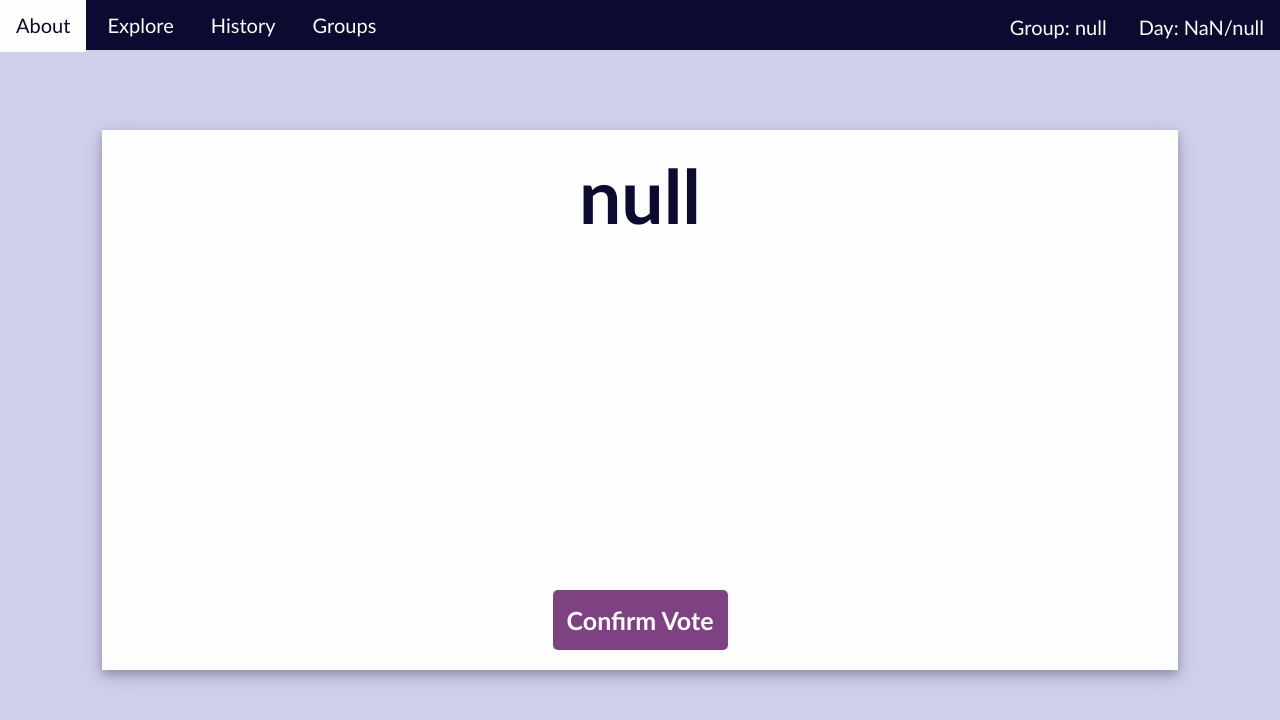
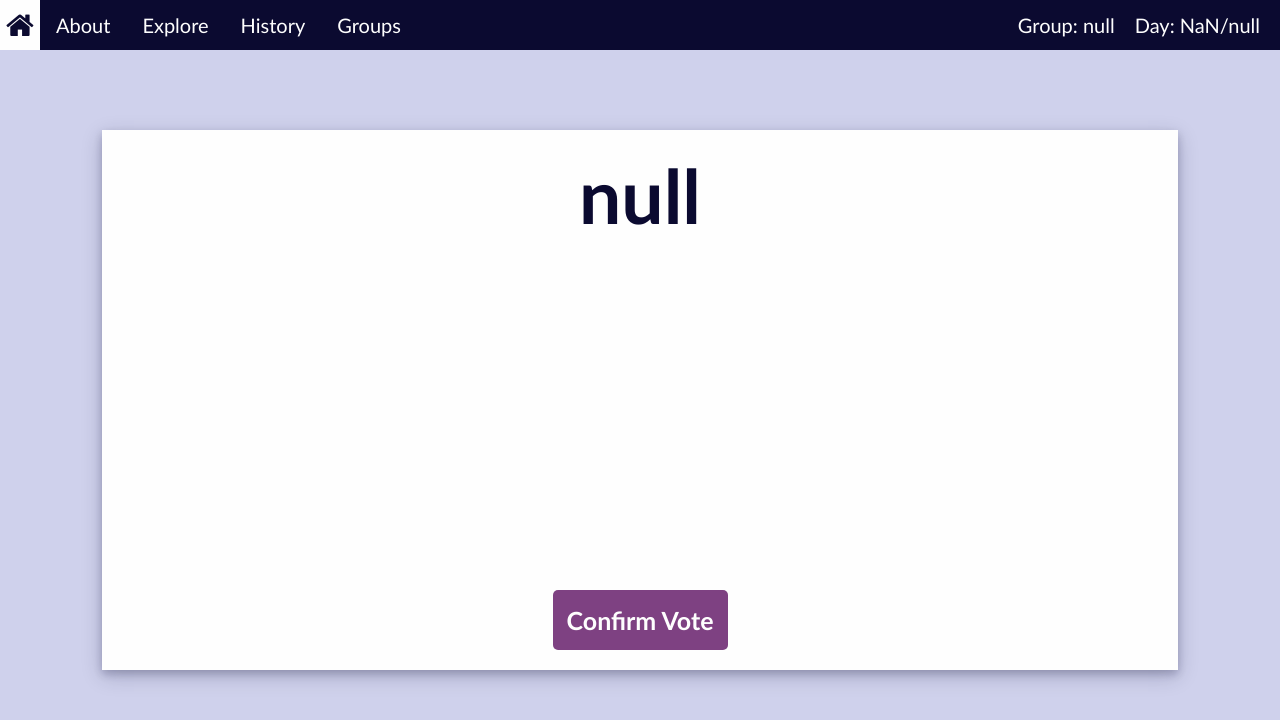
Before and after one commit to gporras3/movie-picker, a plain HTML site: page vote.html in a window 1280 px wide. Drawn offline with Linux system fonts and the light colour scheme.

Commit message:
added home to navbar, fixed formatting

```diff
--- a/home.html
+++ b/home.html
@@ -8,16 +8,10 @@
         <meta name="description" content="">
         <meta name="viewport" content="width=device-width, initial-scale=1">
         <link rel="stylesheet" href="style.css" type="text/css">
+        <link rel="stylesheet" href="https://cdnjs.cloudflare.com/ajax/libs/font-awesome/4.7.0/css/font-awesome.min.css">
     </head>
 
     <body class="body" onload="navbar();">
-        <!-- <embed type="text/html" src="navbar.html"> -->
-        <!-- <div class="navbar">
-            <span>About</span>
-            <span>Explore</span>
-            <span>History</span>
-            <span>Groups</span>
-        </div> -->
 
         <div class="box_vert" >
             <span class="text_main">Welcome to [website name].</span>
@@ -26,7 +20,6 @@
         </div>
 
         <div class="box" id="flex">
-            <!-- <button type="button" class="user-button" onclick="newGroup(); redirect('new_group.html')">New Group</button> -->
             <button type="button" class="user-button" onclick="redirect('new_group.html')">New Group</button>
         	<button class="user-button" onclick="redirect('group_list.html')">Existing Group</button>
         </div>
--- a/style.css
+++ b/style.css
@@ -193,20 +193,23 @@ input {
 }
 
 .navbar {
+    display: flex;
+    align-items: center;
+    justify-content: space-between;
     background-color: var(--navy-blue);
     color: var(--o-color);
     height: 50px;
     font-size: 20px;
+    padding-top: 0px;
 }
 
 .navbar .navtext {
-    padding: 15px 16px;
+    display: inline-block;
+    /* position:absolute; */
+    margin-top: 0px;
+    padding-left: 16px;
+    padding-right: 16px;
     line-height: 50px;
-}
-
-.navbar .navtextRight {
-    padding: 15px 16px;
-    float: right;
 }
 
 .navbar .navtext:hover {
@@ -297,3 +300,18 @@ input {
     font-weight: bold;
     color: var(--navy-blue);
 }
+
+.fa-home {
+    background-color: transparent;
+    width: 40px;
+    height: 50px;
+    color: var(--o-color);
+    border: none;
+    /* padding: 15px 16px; */
+    line-height: 50px;
+}
+
+.fa-home:hover {
+    color: var(--navy-blue);
+    background-color: var(--o-color);
+}
--- a/vote_functions.js
+++ b/vote_functions.js
@@ -384,14 +384,19 @@ function ls_rem (key) {
 }
 
 function navbar () {
-    var navbar = `
+    const navbar = `
         <div class="navbar">
-            <span class="navtext">About</span>
-            <span class="navtext">Explore</span>
-            <span class="navtext">History</span>
-            <span class="navtext">Groups</span>
-            <span class="navtextRight" id="dayNavbar"></span>
-            <span class="navtextRight" id="groupNavbar"></span>
+            <div class="gen_box" style="height: inherit;">
+                <button type="button" class="fa fa-home" style="font-size: 30px;" onclick="redirect('home.html')"></button>
+                <span class="navtext">About</span>
+                <span class="navtext">Explore</span>
+                <span class="navtext">History</span>
+                <span class="navtext">Groups</span>
+            </div>
+            <div class="gen_box">
+                <span id="groupNavbar" style="margin: 0px 20px;"></span>
+                <span id="dayNavbar" style="margin-right: 20px;"></span>
+            </div>
         </div>`;
 
     document.body.insertAdjacentHTML('afterbegin', navbar);
```
Also changed, not shown: help.js (+11 -6 lines).
